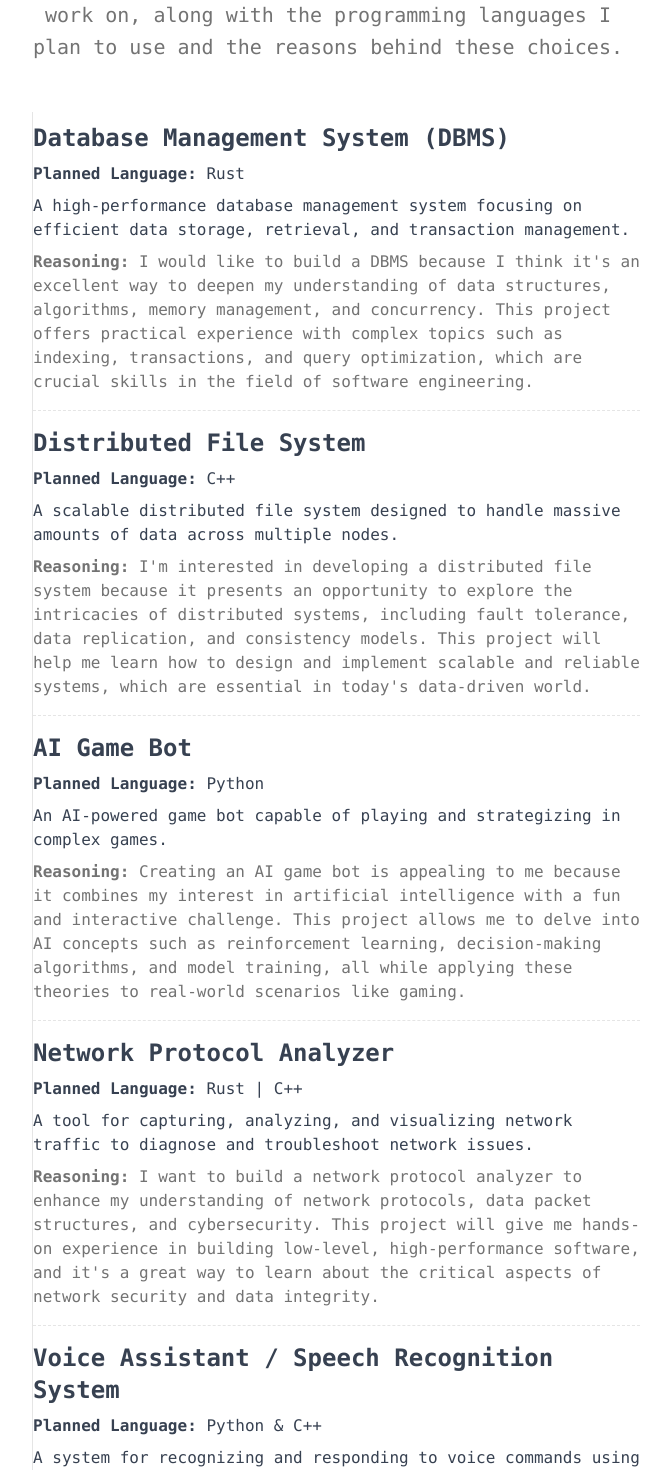
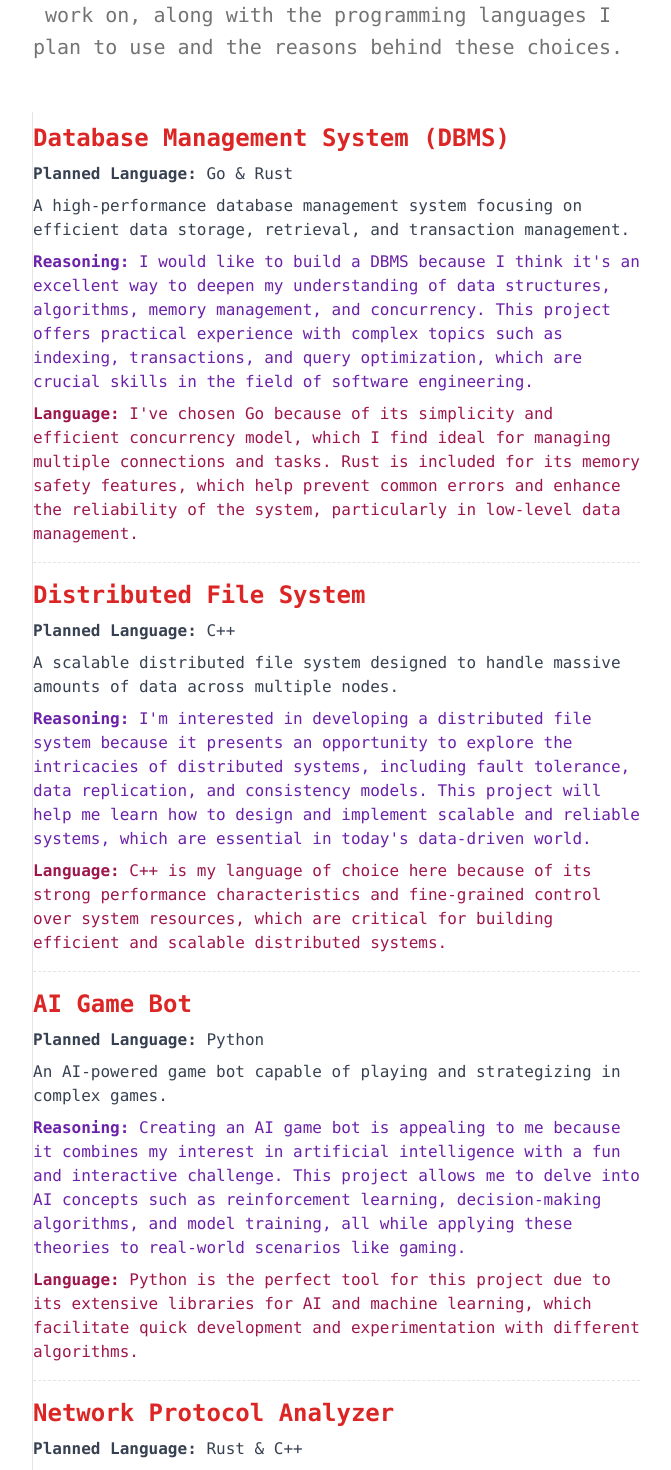
Before and after one commit to b0kic4/bok1c4-portfolio, a Next.js app: page / in a window 1280 px wide. Shown: the part 2500-3970 px from the top of the page, without its empty margins (312-983 px from the left). Built offline with nearby package versions, Linux system fonts and the light colour scheme.

Commit message:
Language of choices and why

```diff
--- a/src/app/page.tsx
+++ b/src/app/page.tsx
@@ -180,13 +180,18 @@ export default function Page() {
                   delay={BLUR_FADE_DELAY * 15 + id * 0.05}
                 >
                   <li className="py-4">
-                    <h3 className="text-2xl font-bold">{project.title}</h3>
+                    <h3 className="text-2xl font-bold text-red-600">
+                      {project.title}
+                    </h3>
                     <p className="mt-2">
                       <strong>Planned Language:</strong> {project.language}
                     </p>
                     <p className="mt-2">{project.description}</p>
-                    <p className="mt-2 text-muted-foreground">
+                    <p className="mt-2 text-purple-800 dark:text-purple-400">
                       <strong>Reasoning:</strong> {project.reason}
+                    </p>
+                    <p className="mt-2 text-pink-800 dark:text-pink-400">
+                      <strong>Language:</strong> {project.languageReason}
                     </p>
                   </li>
                 </BlurFade>
--- a/src/data/resume.tsx
+++ b/src/data/resume.tsx
@@ -325,11 +325,13 @@ export const DATA = {
   advancedProjects: [
     {
       title: "Database Management System (DBMS)",
-      language: "Rust",
+      language: "Go & Rust",
       description:
         "A high-performance database management system focusing on efficient data storage, retrieval, and transaction management.",
       reason:
         "I would like to build a DBMS because I think it's an excellent way to deepen my understanding of data structures, algorithms, memory management, and concurrency. This project offers practical experience with complex topics such as indexing, transactions, and query optimization, which are crucial skills in the field of software engineering.",
+      languageReason:
+        "I've chosen Go because of its simplicity and efficient concurrency model, which I find ideal for managing multiple connections and tasks. Rust is included for its memory safety features, which help prevent common errors and enhance the reliability of the system, particularly in low-level data management.",
     },
     {
       title: "Distributed File System",
@@ -338,6 +340,8 @@ export const DATA = {
         "A scalable distributed file system designed to handle massive amounts of data across multiple nodes.",
       reason:
         "I'm interested in developing a distributed file system because it presents an opportunity to explore the intricacies of distributed systems, including fault tolerance, data replication, and consistency models. This project will help me learn how to design and implement scalable and reliable systems, which are essential in today's data-driven world.",
+      languageReason:
+        "C++ is my language of choice here because of its strong performance characteristics and fine-grained control over system resources, which are critical for building efficient and scalable distributed systems.",
     },
     {
       title: "AI Game Bot",
@@ -346,14 +350,18 @@ export const DATA = {
         "An AI-powered game bot capable of playing and strategizing in complex games.",
       reason:
         "Creating an AI game bot is appealing to me because it combines my interest in artificial intelligence with a fun and interactive challenge. This project allows me to delve into AI concepts such as reinforcement learning, decision-making algorithms, and model training, all while applying these theories to real-world scenarios like gaming.",
+      languageReason:
+        "Python is the perfect tool for this project due to its extensive libraries for AI and machine learning, which facilitate quick development and experimentation with different algorithms.",
     },
     {
       title: "Network Protocol Analyzer",
-      language: "Rust | C++",
+      language: "Rust & C++",
       description:
         "A tool for capturing, analyzing, and visualizing network traffic to diagnose and troubleshoot network issues.",
       reason:
         "I want to build a network protocol analyzer to enhance my understanding of network protocols, data packet structures, and cybersecurity. This project will give me hands-on experience in building low-level, high-performance software, and it's a great way to learn about the critical aspects of network security and data integrity.",
+      languageReason:
+        "I chose Rust for its memory safety and concurrency advantages, which are crucial for handling complex network operations safely. C++ complements this by offering deep system-level access, necessary for detailed packet inspection and efficient data processing.",
     },
     {
       title: "Voice Assistant / Speech Recognition System",
@@ -362,6 +370,8 @@ export const DATA = {
         "A system for recognizing and responding to voice commands using natural language processing and machine learning.",
       reason:
         "Developing a voice assistant or speech recognition system fascinates me because it involves cutting-edge technologies in natural language processing and human-computer interaction. This project is a fantastic opportunity to explore how machines understand and respond to human speech, and to learn about the underlying technologies that power voice interfaces.",
+      languageReason:
+        "Python is chosen for its robust NLP and machine learning libraries, making it suitable for processing and analyzing speech data. C++ is included for optimizing performance-critical components, such as real-time audio processing.",
     },
   ],
   books: [
```
